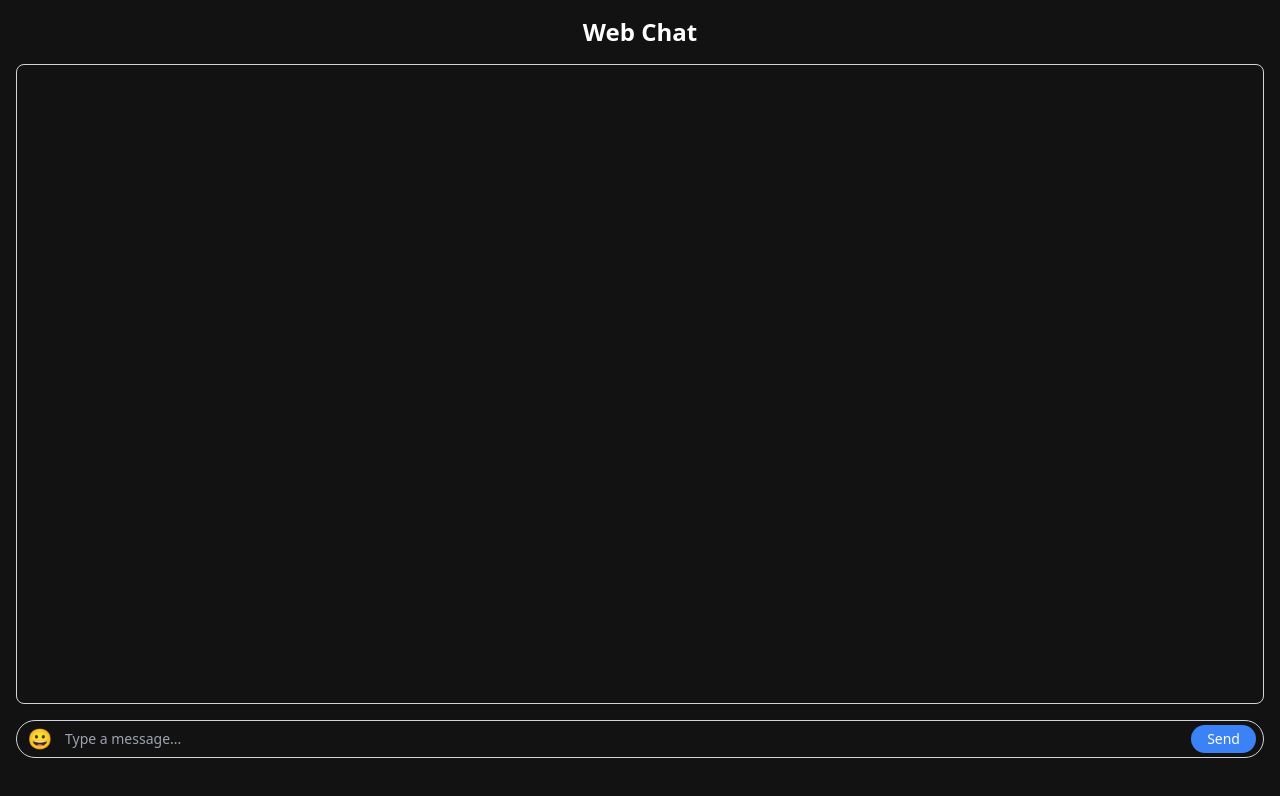
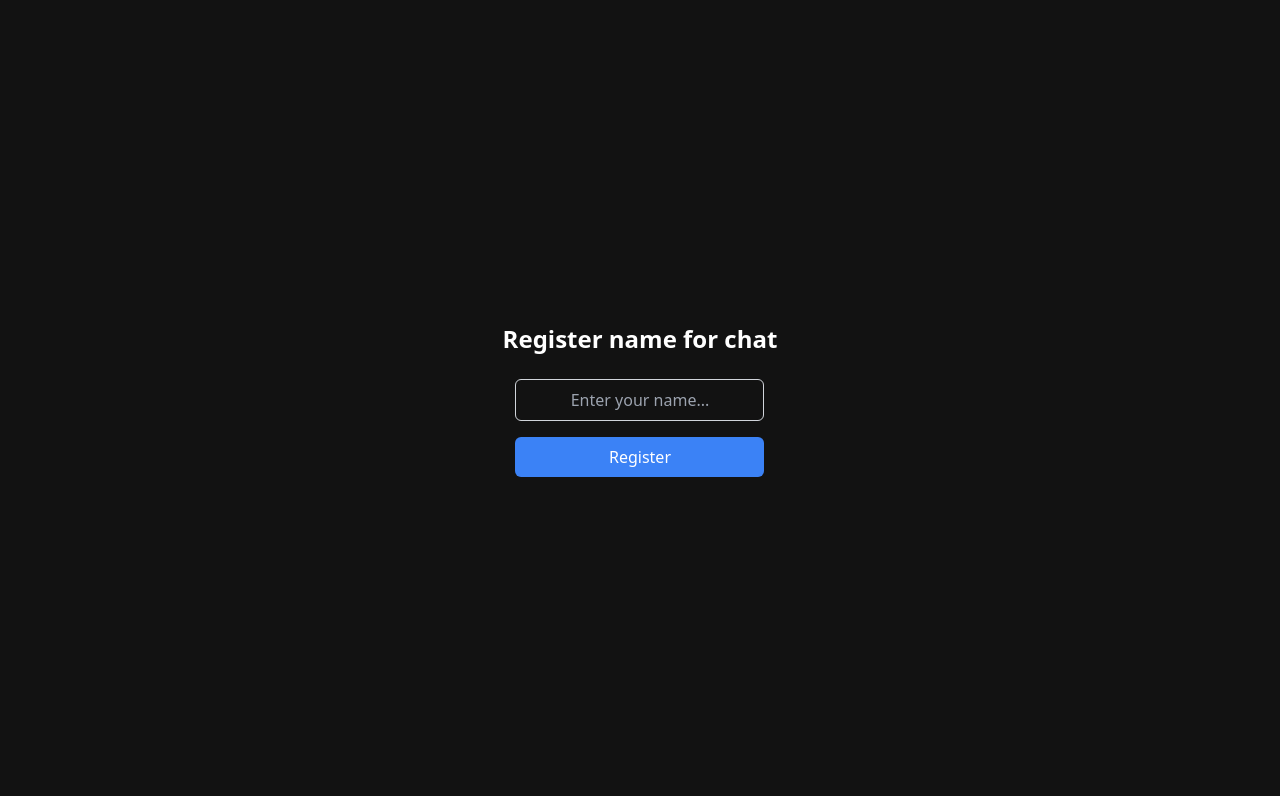
Before and after one commit to AntonMaslik/web-chat-app, a Next.js app: page / in a window 1280 px wide. Shown: the top 796 px of the page. Built offline with nearby package versions, Linux system fonts and the light colour scheme; no server answers.

Commit message:
feat(socket, chat): add create name for user

```diff
--- /dev/null
+++ b/src/app/chat/page.tsx
@@ -0,0 +1,69 @@
+"use client";
+
+import { useEffect, useState } from "react";
+import { ChatWindow } from "@/components/ChatWindow/ChatWindow";
+import { MessageInput } from "@/components/MessageInput/MessageInput";
+import { socket } from "@/utils/socket/socket";
+import { useRouter } from "next/navigation";
+
+const Chat = () => {
+  const [messages, setMessages] = useState<string[]>([]);
+  const [userName, setUserName] = useState<string>("");
+  const router = useRouter();
+
+  useEffect(() => {
+    if (socket.connected) {
+      console.log("Connected to server");
+
+      socket.emit("ready");
+    } else {
+      console.error("Connection to server failed");
+    }
+
+    const handleMessage = (message: string) => {
+      setMessages((prevMessages) => [...prevMessages, message]);
+    };
+
+    socket.on("message", handleMessage);
+
+    socket.on("disconnect", () => {
+      console.log("Disconnected from server");
+    });
+
+    return () => {
+      socket.off("message", handleMessage);
+    };
+  }, []);
+
+  useEffect(() => {
+    const userNameFromStorage = sessionStorage.getItem("userName");
+
+    if (userNameFromStorage) {
+      setUserName(userNameFromStorage);
+    } else {
+      router.push("/");
+    }
+  }, [router]);
+
+  const sendMessage = (message: string) => {
+    if (socket.connected) {
+      socket.send(
+        JSON.stringify({ type: "message", userName, content: message })
+      );
+    } else {
+      console.error("Connection is not established. Message not send.");
+    }
+  };
+
+  return (
+    <main className={`container mx-auto p-4`}>
+      <div>
+        <h1 className="text-2xl font-bold mb-4 text-center">Web Chat</h1>
+        <ChatWindow messages={messages} theme="dark" />
+        <MessageInput onSend={sendMessage} />
+      </div>
+    </main>
+  );
+};
+
+export default Chat;
--- a/src/app/page.tsx
+++ b/src/app/page.tsx
@@ -1,51 +1,17 @@
 "use client";
 
-import { useEffect, useState } from "react";
-import { ChatWindow } from "../components/ChatWindow/ChatWindow";
-import { MessageInput } from "../components/MessageInput/MessageInput";
-import { socket } from "@/utils/socket/socket";
+import { RegisterForm } from "@/components/RegisterForm/RegisterForm";
 
 const Home = () => {
-  const [messages, setMessages] = useState<string[]>([]);
-
-  useEffect(() => {
-    socket.connect();
-
-    if (socket.connected) {
-      console.log("Connected to server");
-
-      socket.emit("ready");
-    } else {
-      console.error("Connection to server failed");
-    }
-
-    const handleMessage = (message: string) => {
-      setMessages((prevMessages) => [...prevMessages, message]);
-    };
-
-    socket.on("message", handleMessage);
-
-    return () => {
-      socket.off("message", handleMessage);
-    };
-  }, []);
-
-  const sendMessage = (message: string) => {
-    if (socket.connected) {
-      socket.send(JSON.stringify({ type: "message", content: message }));
-    } else {
-      console.error("Connection is not established. Message not send.");
-    }
-  };
-
   return (
-    <main className={`container mx-auto p-4`}>
-      <div>
-        <h1 className="text-2xl font-bold mb-4 text-center">Web Chat</h1>
-        <ChatWindow messages={messages} theme="dark" />
-        <MessageInput onSend={sendMessage} />
+    <div className="bg-black-100 flex items-center justify-center min-h-screen">
+      <div className="flex flex-col items-center">
+        <h1 className="text-white text-2xl font-bold mb-6">
+          Register name for chat
+        </h1>
+        <RegisterForm />
       </div>
-    </main>
+    </div>
   );
 };
 
--- /dev/null
+++ b/src/components/RegisterForm/RegisterForm.tsx
@@ -0,0 +1,55 @@
+"use client";
+
+import { useRouter } from "next/navigation";
+import { socket } from "@/utils/socket/socket";
+import { useEffect } from "react";
+
+export const RegisterForm: React.FC = () => {
+  const router = useRouter();
+
+  useEffect(() => {
+    sessionStorage.removeItem("userName");
+  }, []);
+
+  const handleSubmit = (event: React.FormEvent) => {
+    event.preventDefault();
+
+    const formData = new FormData(event.target as HTMLFormElement);
+
+    const data = Object.fromEntries(formData);
+
+    sessionStorage.setItem("userName", data.name as string);
+
+    router.push("/chat");
+
+    socket.connect();
+  };
+
+  return (
+    <form onSubmit={handleSubmit}>
+      <div className="mb-4">
+        <label
+          htmlFor="name"
+          className="block text-sm font-medium text-gray-700"
+        ></label>
+        <input
+          type="text"
+          id="name"
+          name="name"
+          className="border border-gray-300 rounded-md p-2 w-full text-center"
+          placeholder="Enter your name..."
+          required
+        />
+      </div>
+
+      <div>
+        <button
+          type="submit"
+          className="w-full bg-blue-500 text-white font-medium py-2 px-4 rounded-md hover:bg-blue-600 focus:outline-none focus:ring-2 focus:ring-blue-500 focus:ring-offset-2"
+        >
+          Register
+        </button>
+      </div>
+    </form>
+  );
+};
--- a/src/server/lib/sendMessagesFromRedis.ts
+++ b/src/server/lib/sendMessagesFromRedis.ts
@@ -2,10 +2,10 @@ import { Socket } from "socket.io";
 import { redis } from "./redis";
 import logger from "@/utils/socket/logger";
 
-export function sendMessagesFromRedis(socket: Socket, clientName: string) {
+export function sendMessagesFromRedis(socket: Socket) {
   redis.lrange("messages", -20, -1).then((messages) => {
     logger.info(
-      `Client ${clientName} IP: ${socket.handshake.address} send messages from redis`
+      `Client IP: ${socket.handshake.address} send messages from redis`
     );
 
     socket.on("ready", () => {
```
Also changed, not shown: src/server/server.ts (+16 -11 lines).
